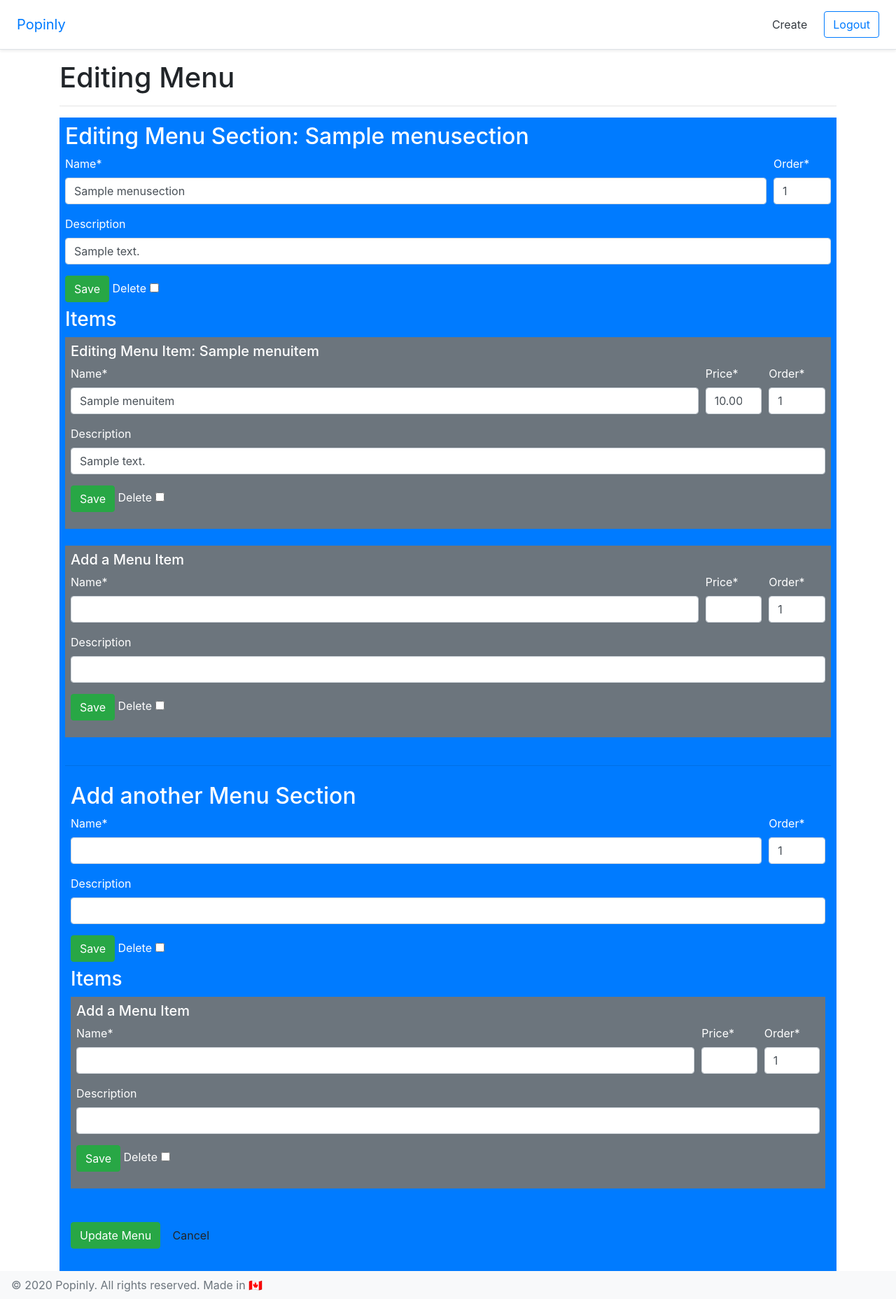
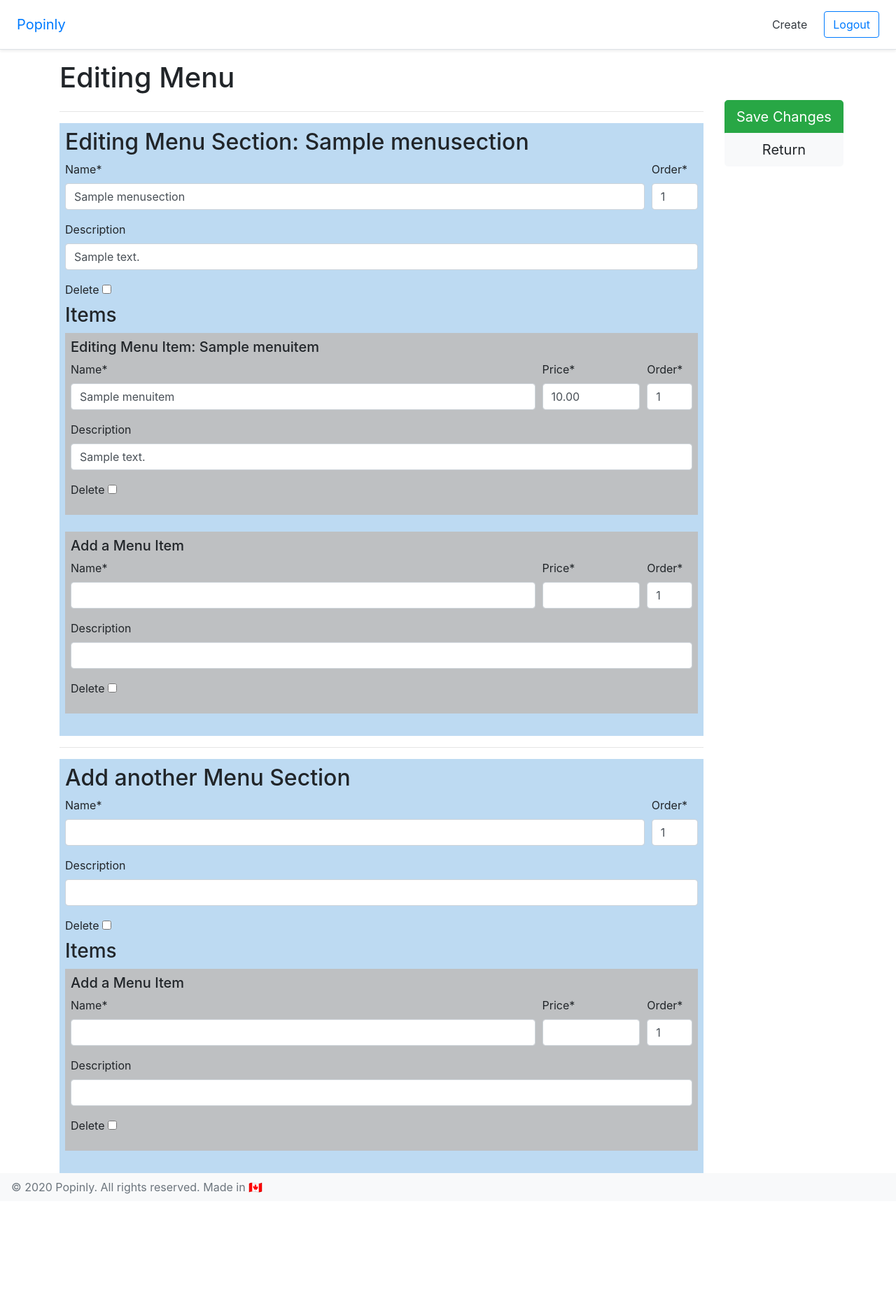
Before and after one commit to geooff/popinly, a Django app: page /generator/edit_contents/00000000-0000-0000-0000-000000000001 in a window 1280 px wide. Shown: the whole page at 70% size. After the commit the page ends 1707 px from the top, so only its background shows below. Run offline with Django 3.2, Linux system fonts and the light colour scheme; a user stored in the database is signed in; tables that the repository leaves empty hold one stand-in row (values such as "Sample post"); some libraries are stand-ins or nearby versions.

Commit message:
lighter colors and global save

```diff
--- a/popinly/templates/menu_gen/menu_edit.html
+++ b/popinly/templates/menu_gen/menu_edit.html
@@ -2,12 +2,6 @@
 {% load crispy_forms_tags %}
 
 {% block content %}
-  {% comment %} <div class="alert alert-info alert-dismissible fade show" role="alert">
-    Note: Items must be added individually.
-    <button type="button" class="close" data-dismiss="alert" aria-label="Close">
-      <span aria-hidden="true">&times;</span>
-    </button>
-  </div> {% endcomment %}
 
 {% if form.errors %}
   <div class="alert alert-danger alert-dismissible fade show" role="alert">
@@ -31,6 +25,8 @@
   <h1>Editing Menu</h1>
 
   <form method="POST">
+    <div class="row">
+      <div class="col-10">
         {% for hidden_field in form.hidden_fields %}
           {{ hidden_field.errors }}
           {{ hidden_field }}
@@ -40,7 +36,7 @@
         {{ form.non_form_errors }}
         {% for menu_section_form in form.forms %}
           <hr>
-      <span class="d-block p-2 bg-primary text-white">
+          <span class="d-block p-2" style="background-color: #bddaf2;">
             {% if menu_section_form.instance.name %}
               <h2>Editing Menu Section: {{ menu_section_form.instance.name }}</h2>
             {% else %}
@@ -64,7 +60,6 @@
           </div>
           {{ menu_section_form.description|as_crispy_field }}
           <div class="form-group mb-2">
-        <button type="submit" class="btn btn-success">Save</button>
             <span> Delete {{ menu_section_form.DELETE }} </span>
           </div>
           {% if menu_section_form.nested %}
@@ -72,7 +67,7 @@
               {{ menu_section_form.nested.management_form }}
               {{ menu_section_form.nested.non_form_errors }}
               {% for menu_item_form in menu_section_form.nested.forms %}
-            <span class="d-block p-2 bg-secondary text-white">
+                <span class="d-block p-2" style="background-color: #bec0c2;">
                   {% if menu_item_form.instance.name %}
                     <h5>Editing Menu Item: {{ menu_item_form.instance.name }}</h5>
                   {% else %}
@@ -84,19 +79,18 @@
                   {% endfor %}
                     <div class="form-group">
                       <div class="form-row">
-                    <div class="col-10 mb-0">
+                        <div class="col-9 mb-0">
                           {{ menu_item_form.name|as_crispy_field }}
                         </div>
-                    <div class="col mb-0">
+                        <div class="col-2 mb-0">
                           {{ menu_item_form.price|as_crispy_field }}
                         </div>
-                    <div class="col mb-0">
+                        <div class="col-1 mb-0">
                           {{ menu_item_form.order|as_crispy_field }}
                         </div>
                       </div>
                       {{ menu_item_form.description|as_crispy_field }}
                       <div class="form-group mb-2">
-                    <button type="submit" class="btn btn-success">Save</button>
                         <span> Delete {{ menu_item_form.DELETE }} </span>
                       </div>
                     </div>
@@ -104,11 +98,15 @@
                 <br>
                 {% endfor %}
           {% endif %}
+        </span>
         {% endfor %}
-<br>
-  <p>
-    <button type="submit" class="btn btn-success">Update Menu</button>
-    <a class="btn btn-outline" href="{% url 'menu_gen:index' %}">Cancel</a>
-  </p>
     </form>
+  </div>
+  <div class="col-2">
+    <div class="btn-group-vertical position-fixed">
+      <button type="submit" class="btn btn-lg btn-success">Save Changes</button>
+      <a class="btn btn-lg btn-light" href="{% url 'menu_gen:index' %}">Return</a>
+    </div>
+  </div>
+</div>
   {% endblock %}
```
Lines whose indentation alone changed are shown as unchanged.
